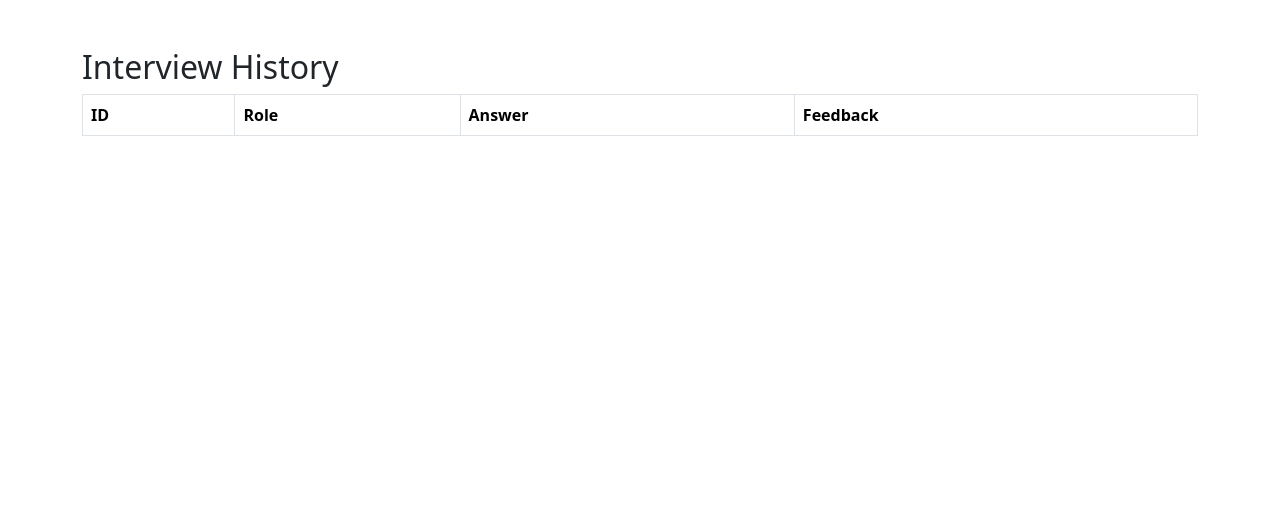
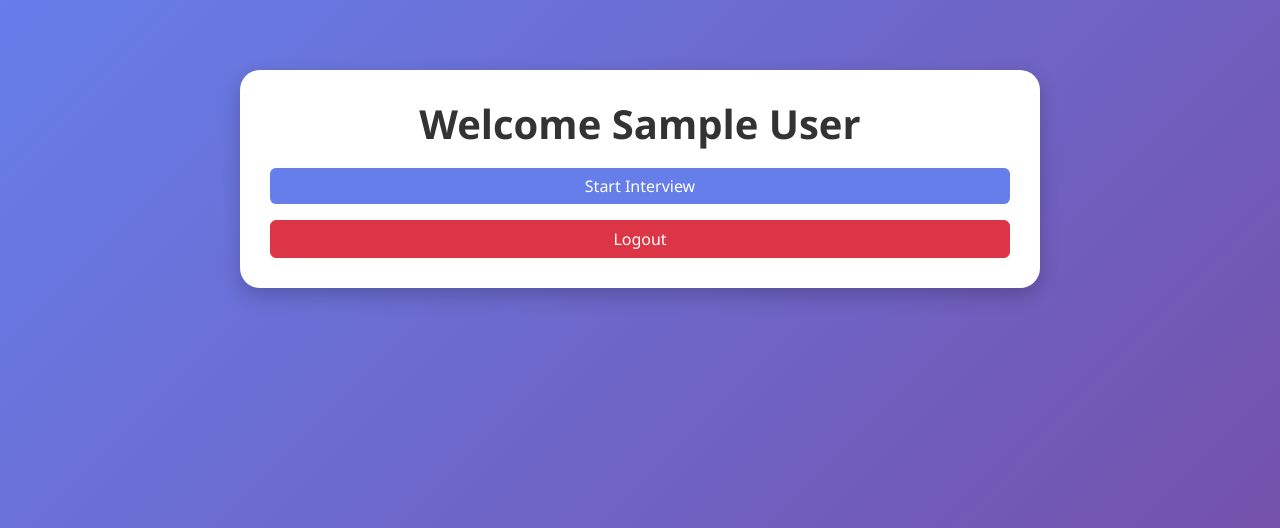
Before and after one commit to Ananya-18-soni/Ai-interview-coach-module, a Flask app: page /dashboard in a window 1280 px wide. Shown: the top 528 px of the page. Run offline with Flask 3, Linux system fonts and the light colour scheme; the visitor is signed in with stand-in values (Sample User, id 1); lists and menus that the app fills with data are empty.

Commit message:
Update dashboard.html

```diff
--- a/templates/dashboard.html
+++ b/templates/dashboard.html
@@ -1,36 +1,27 @@
 <!DOCTYPE html>
 <html>
 <head>
-<title>Dashboard</title>
-<link href="https://cdn.jsdelivr.net/npm/bootstrap@5.3.3/dist/css/bootstrap.min.css" rel="stylesheet">
+    <title>Dashboard</title>
+    <link href="https://cdn.jsdelivr.net/npm/bootstrap@5.3.3/dist/css/bootstrap.min.css" rel="stylesheet">
+    <link rel="stylesheet" href="{{ url_for('static', filename='css/style.css') }}">
 </head>
 <body>
 
-<div class="container mt-5">
+<div class="container">
 
-<h2>Interview History</h2>
+    <h1>Welcome {{ name }}</h1>
 
-<table class="table table-bordered">
+    <div class="d-grid gap-3">
 
-<tr>
-<th>ID</th>
-<th>Role</th>
-<th>Answer</th>
-<th>Feedback</th>
-</tr>
+        <a href="/interview" class="btn btn-primary">
+            Start Interview
+        </a>
 
-{% for row in interviews %}
+        <a href="/logout" class="btn btn-danger">
+            Logout
+        </a>
 
-<tr>
-<td>{{ row[0] }}</td>
-<td>{{ row[1] }}</td>
-<td>{{ row[3] }}</td>
-<td>{{ row[4] }}</td>
-</tr>
-
-{% endfor %}
-
-</table>
+    </div>
 
 </div>
 
```
